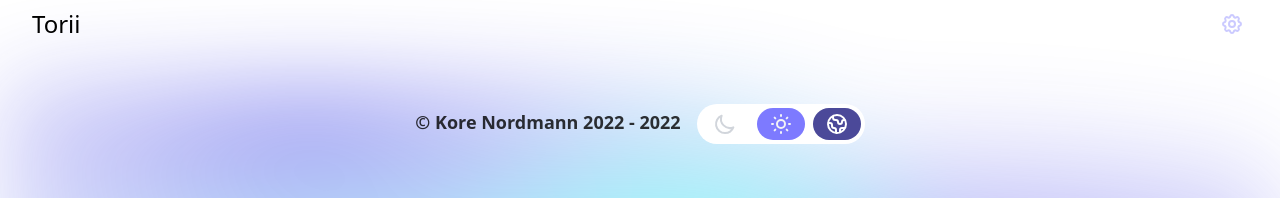
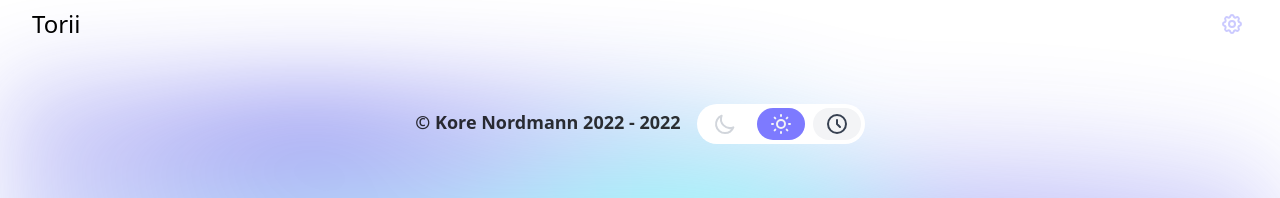
Before and after one commit to kore/portalific, a Next.js app: page / in a window 1280 px wide. Shown: the top 198 px of the page. Built offline with nearby package versions, Linux system fonts and the light colour scheme.

Commit message:
fix: Properly pre-select auto mode

```diff
--- a/components/Footer.js
+++ b/components/Footer.js
@@ -1,13 +1,15 @@
 import { useState, useEffect } from "react";
-import { SunIcon, MoonIcon, GlobeIcon } from "@heroicons/react/outline";
+import { SunIcon, MoonIcon, ClockIcon } from "@heroicons/react/outline";
 
 const ThemeSwitcher = () => {
-  const [auto, setAuto] = useState(true);
   const [time, setTime] = useState(new Date().getTime());
+  const [auto, setAuto] = useState(false);
 
   useEffect(() => {
+    setAuto((typeof localStorage === 'undefined') ? false : localStorage.getItem('theme') === 'auto');
+
     const interval = setInterval(() => {
-      if (!auto) {
+      if (localStorage.getItem('theme') !== 'auto') {
         return;
       }
 
@@ -24,7 +26,7 @@ const ThemeSwitcher = () => {
     return () => {
       clearInterval(interval);
     };
-  }, [auto]);
+  }, [typeof localStorage, auto]);
 
   return (
     <div className="ml-4 flex justify-center rounded-3xl bg-white p-1 dark:bg-gray-900">
@@ -63,7 +65,7 @@ const ThemeSwitcher = () => {
         }}
         className={"flex ml-2 h-8 w-12 items-center justify-center rounded-3xl p-1 text-center transition " + (auto ? "bg-primary-700" : "bg-gray-100 dark:bg-gray-800")}
       >
-        <GlobeIcon className={"h-6 w-6 " + (auto ? "text-white" : "text-gray-700")} aria-hidden="true" />
+        <ClockIcon className={"h-6 w-6 " + (auto ? "text-white" : "text-gray-700")} aria-hidden="true" />
       </button>
     </div>
   );
```
